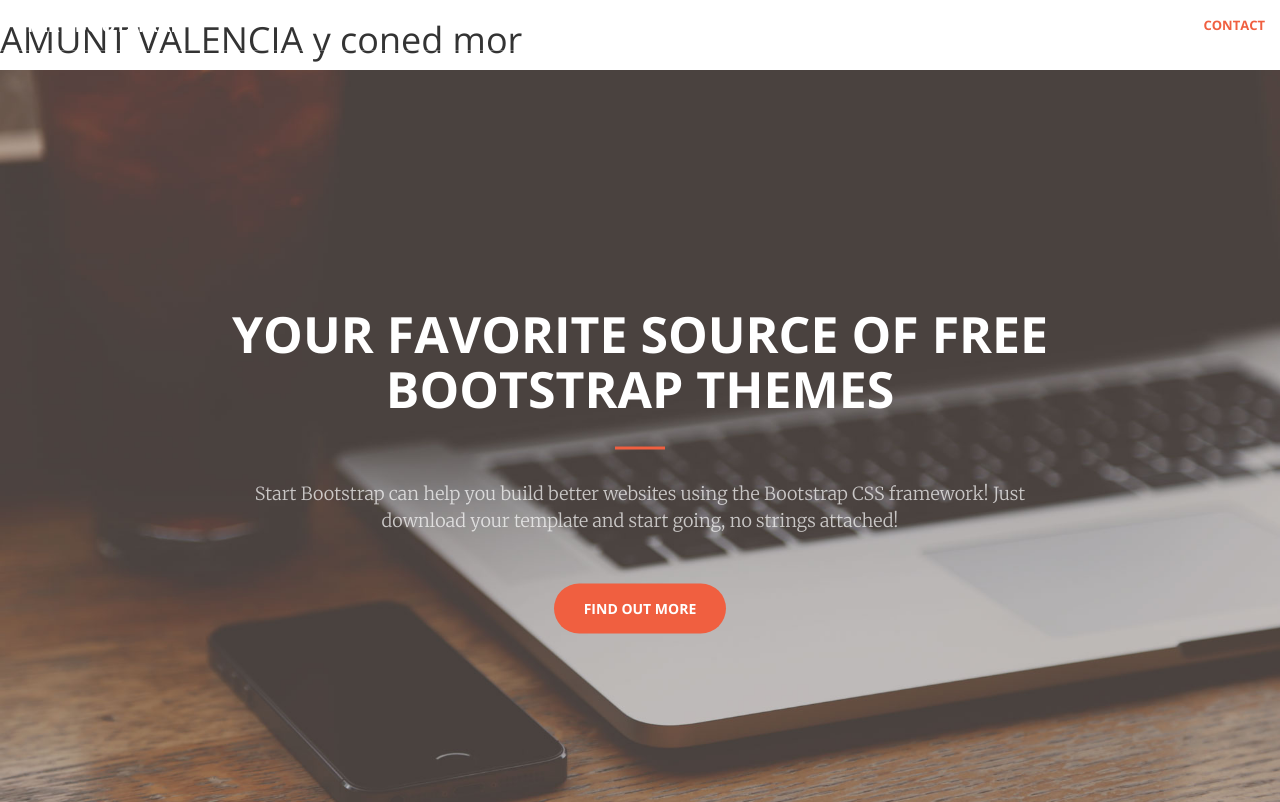
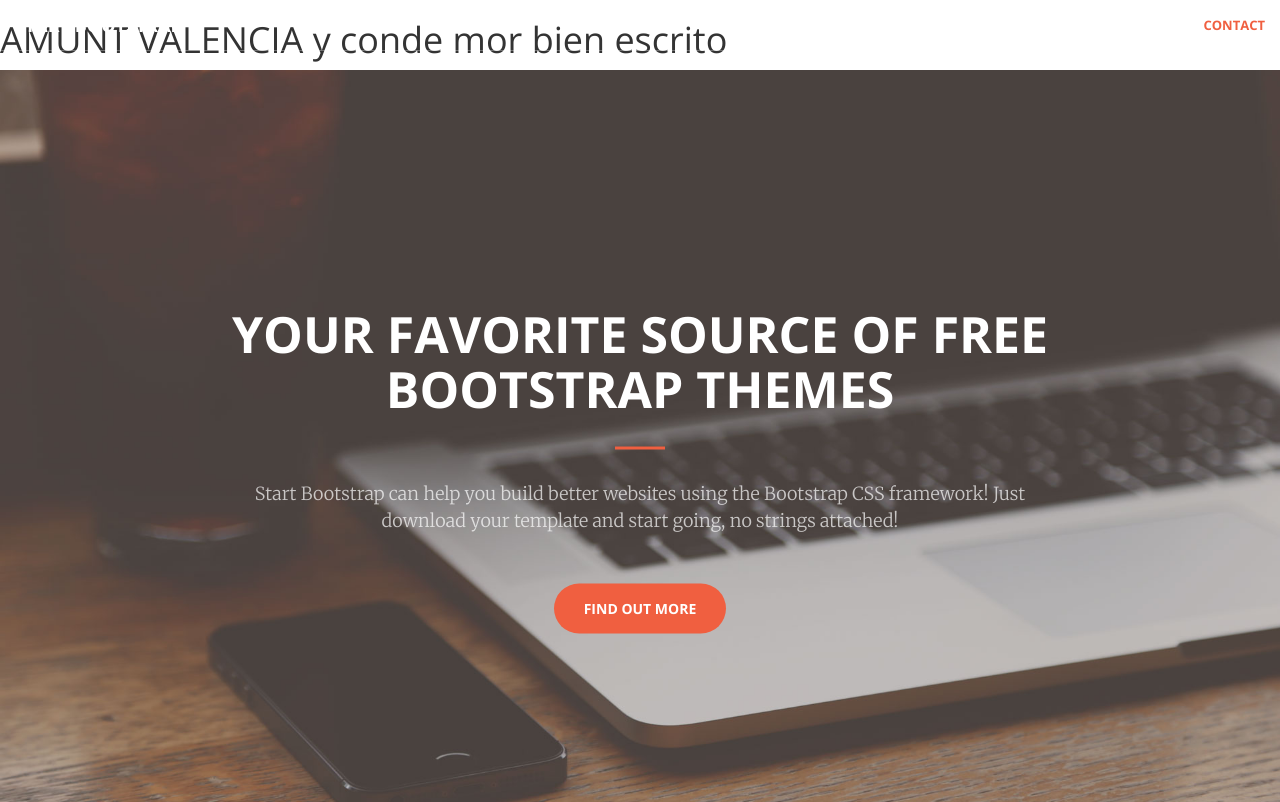
Before and after one commit to jmpastor3/CursoGitHub, a website: page index.html in a window 1280 px wide. Shown: the top 802 px of the page. Drawn offline with nearby package versions, Linux system fonts and the light colour scheme.

Commit message:
segundo cambio

```diff
--- a/index.html
+++ b/index.html
@@ -33,7 +33,7 @@
     <![endif]-->
 
 </head>
-<h1>AMUNT VALENCIA y coned mor</h1>
+<h1>AMUNT VALENCIA y conde mor bien escrito</h1>
 <body id="page-top">
 
     <nav id="mainNav" class="navbar navbar-default navbar-fixed-top">
```
